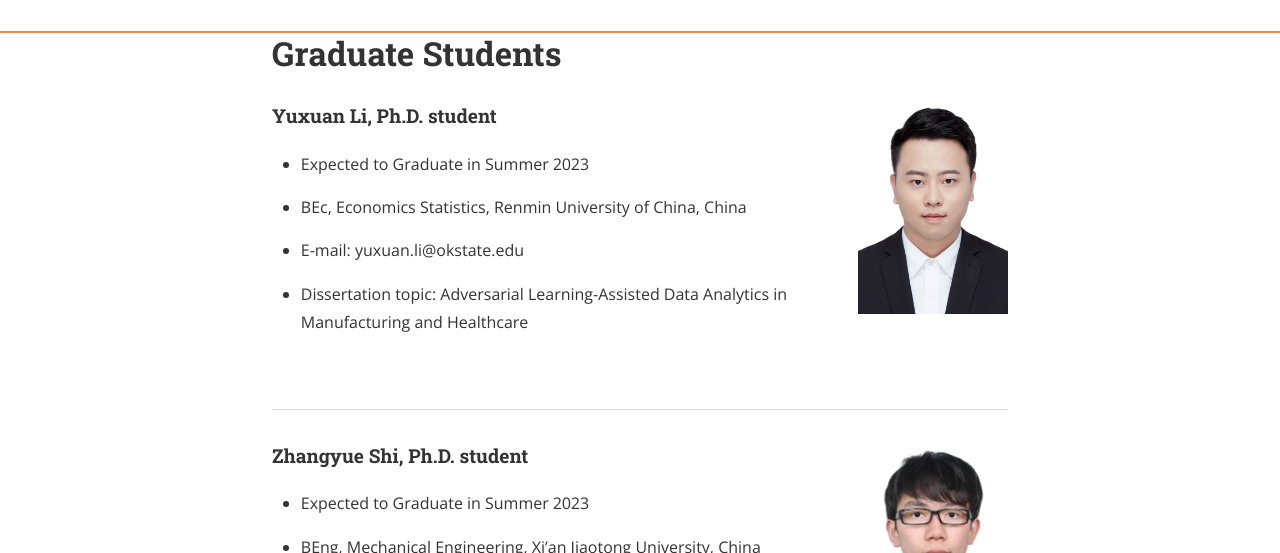
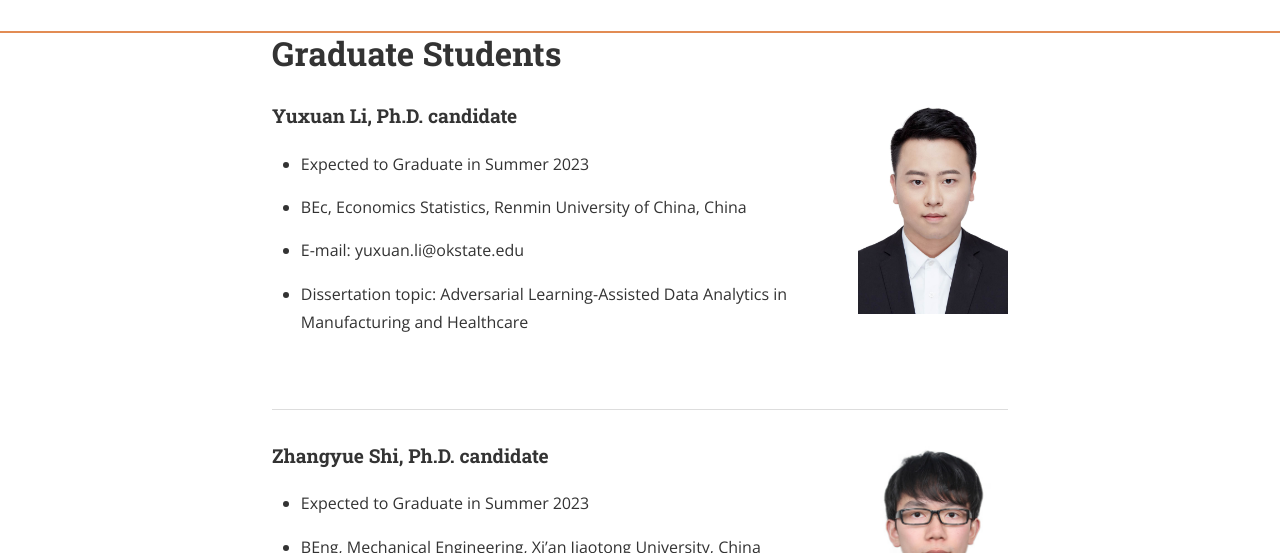
Before and after one commit to stars-laboratory/stars-laboratory.github.io, a Jekyll site: the page built from Fpeople.md, in a window 1280 px wide and 900 px high, scrolled down 408 px. Shown: the part 157-710 px from the top of the window. Built offline with Jekyll 4.4.1, drawn with Linux system fonts in a browser that asks for light colours; nearby versions of some CDN libraries.

Commit message:
Update Fpeople.md

```diff
--- a/Fpeople.md
+++ b/Fpeople.md
@@ -24,7 +24,7 @@ main_nav: true
 # Graduate Students
 
 ![Yuxuan]({{ site.baseurl }}/assets/yuxuan.jpg){:.profile}
-#### **Yuxuan Li, Ph.D. student**
+#### **Yuxuan Li, Ph.D. candidate**
 
 * Expected to Graduate in Summer 2023
 
@@ -39,7 +39,7 @@ main_nav: true
 ***
 
 ![Zhangyue]({{ site.baseurl }}/assets/zhangyue.jpeg){:.profile}
-#### **Zhangyue Shi, Ph.D. student**
+#### **Zhangyue Shi, Ph.D. candidate**
 
 * Expected to Graduate in Summer 2023
 
```
